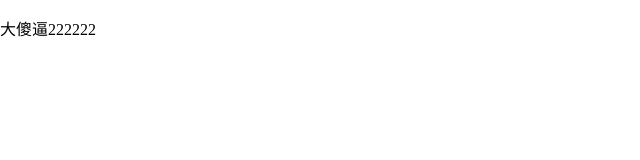
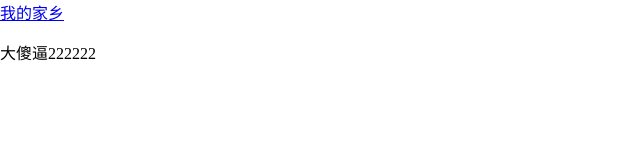
Before and after one commit to xqz123456/xqz1, a plain HTML site: page index.html in a window 1280 px wide. Shown: the whole page, without its empty margins (0-640 px from the left). Drawn offline with Linux system fonts and the light colour scheme.

Commit message:
Update index.html

```diff
--- a/index.html
+++ b/index.html
@@ -11,6 +11,7 @@
     </style>
   </head>
   <body>
+    <a href="https://xqz123456.github.io/xqz1/jiaxiang.html">我的家乡</a>
     <p>大傻逼222222
     </p>
   </body>
```
